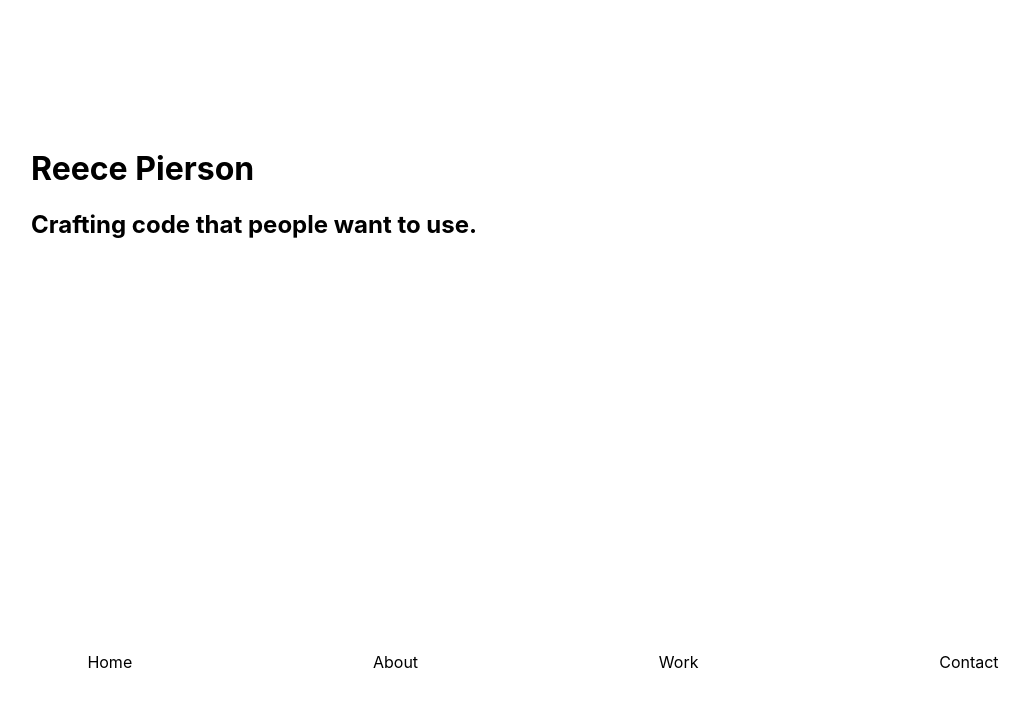
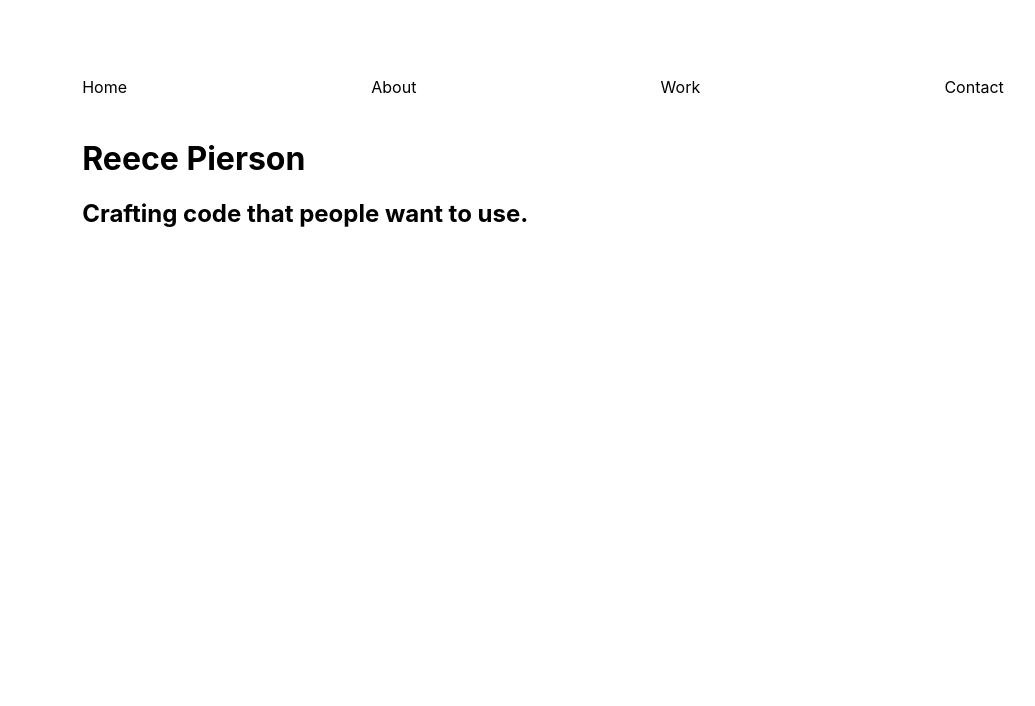
Before and after one commit to reeceap124/portfolio_fe, a React (Create React App) app: page / in a window 1280 px wide. Shown: the top 706 px of the page, without its empty margins (97-1132 px from the left). Built offline with nearby package versions, Linux system fonts and the light colour scheme.

Commit message:
adds login and projects components

```diff
--- a/src/App.js
+++ b/src/App.js
@@ -20,6 +20,8 @@ function App() {
       <Route path='/about' component={About}/>
       <Route path='/work' component ={ProjectsPage}/>
       <Route path='/contact' component={Contact}/>
+      <Route path='/login' />
+      <Route path='/projects'/>
     </div>
   );
 }
--- a/src/App.scss
+++ b/src/App.scss
@@ -34,4 +34,23 @@ $bg-secondary: #141418;
       color: black;
     }
   }
+
+  @media screen and (min-width: 500px) {
+    flex-direction: column;
+
+    main {
+      margin: 5%;
+      margin-top: 2%;
+    }
+
+    .navWrapper {
+      margin-bottom: 0;
+      justify-content: space-between;
+    }
+  }
+
+  @media screen and (min-width: 1000px) {
+    margin: 2% 10%;
+  }
+
 }
```
